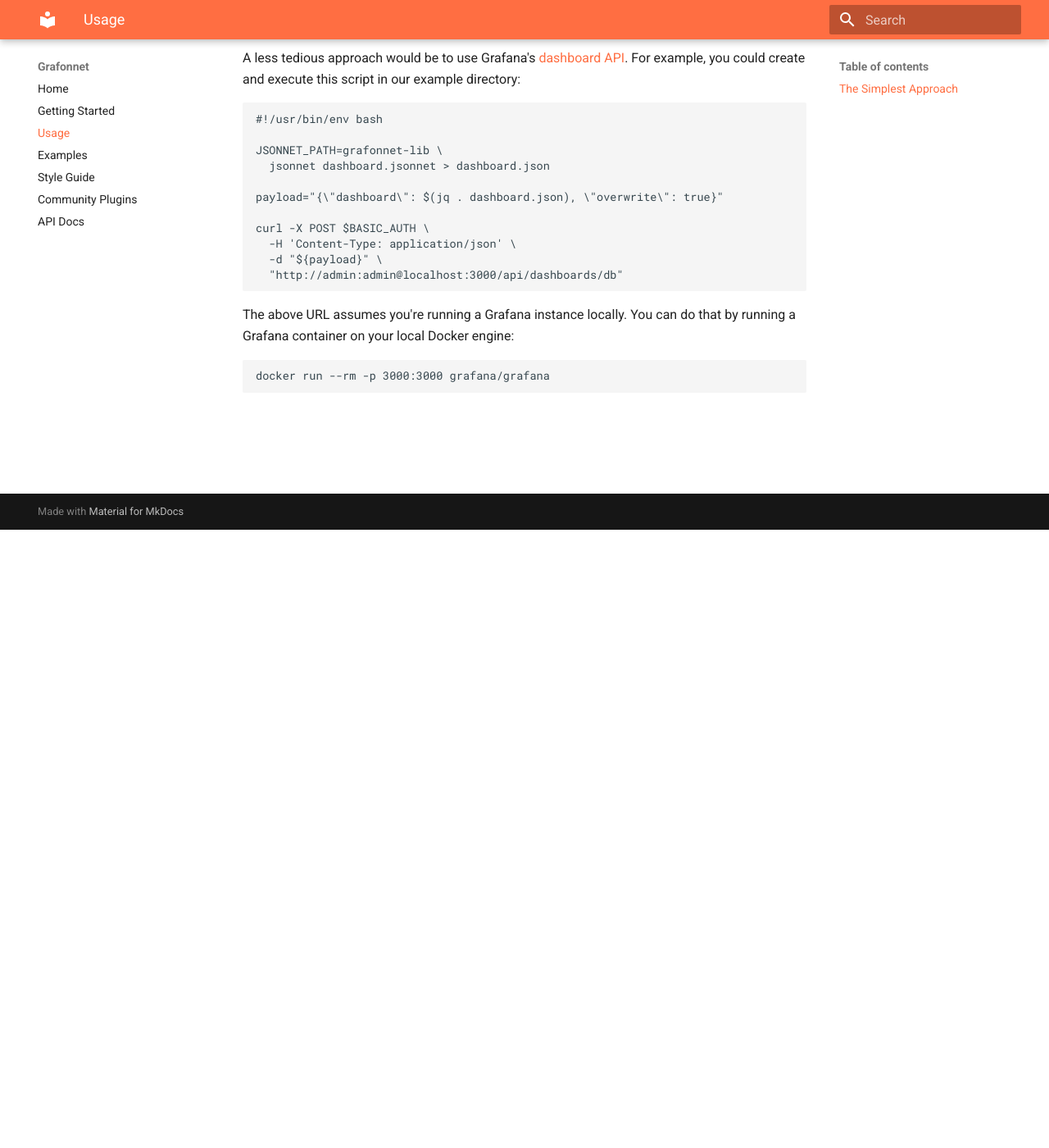
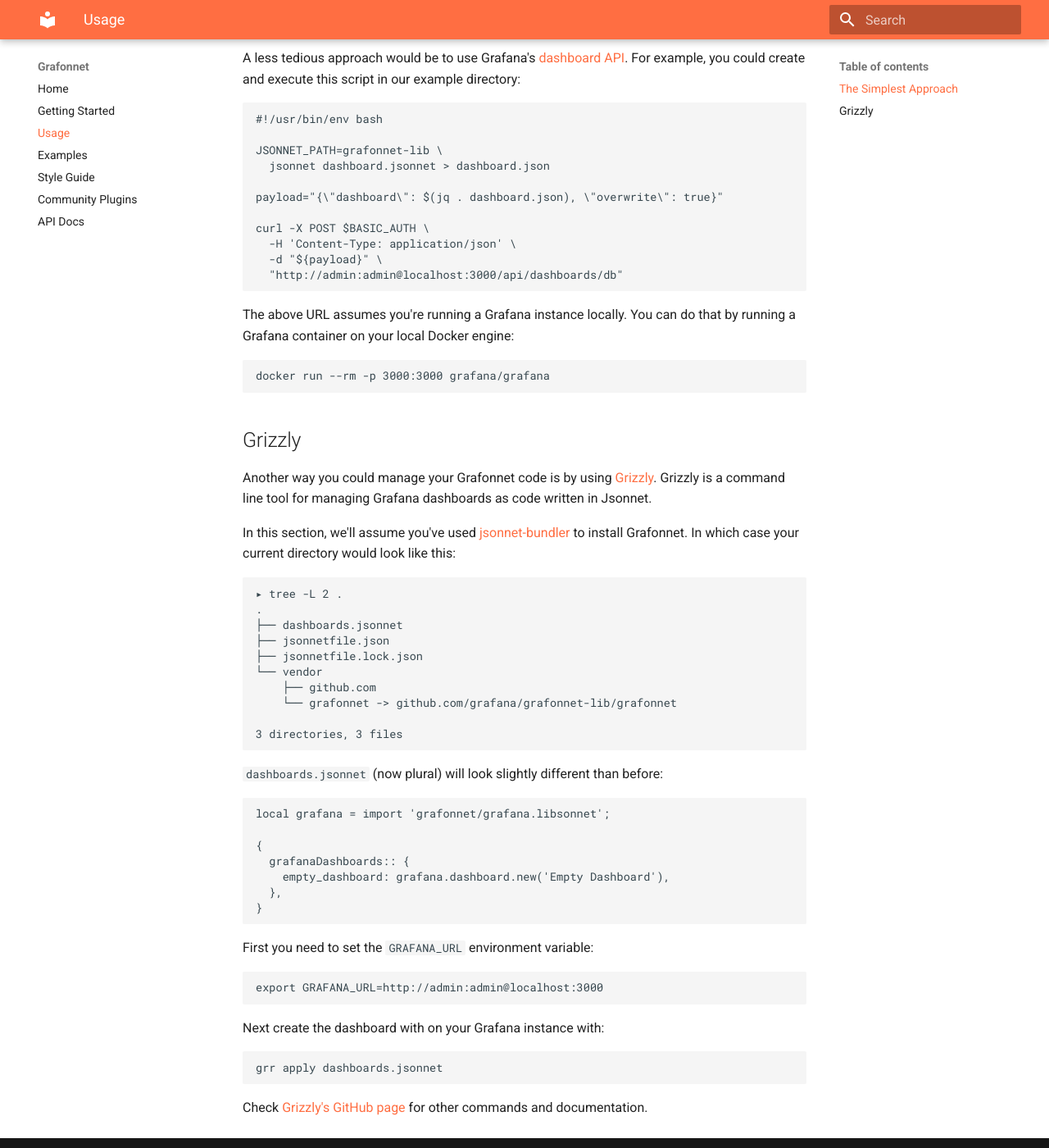
Before and after one commit to grafana/grafonnet-lib, an MkDocs documentation site: the page built from docs/usage.md, in a window 1280 px wide and 1400 px high, scrolled down 754 px. Shown: the whole window at 82% size. Built offline with MkDocs 1.6.1 and Material for MkDocs 9.7.7, drawn with Linux system fonts in a browser that asks for light colours.

Commit message:
Create "Grizzly" section in docs/usage

````diff
--- a/docs/usage.md
+++ b/docs/usage.md
@@ -117,3 +117,53 @@
 ```
 docker run --rm -p 3000:3000 grafana/grafana
 ```
+
+## Grizzly
+
+Another way you could manage your Grafonnet code is by using
+[Grizzly](https://github.com/malcolmholmes/grizzly). Grizzly is a command line
+tool for managing Grafana dashboards as code written in Jsonnet.
+
+In this section, we'll assume you've used
+[jsonnet-bundler](https://github.com/jsonnet-bundler/jsonnet-bundler) to install
+Grafonnet. In which case your current directory would look like this:
+
+```
+▸ tree -L 2 .
+.
+├── dashboards.jsonnet
+├── jsonnetfile.json
+├── jsonnetfile.lock.json
+└── vendor
+    ├── github.com
+    └── grafonnet -> github.com/grafana/grafonnet-lib/grafonnet
+
+3 directories, 3 files
+```
+
+`dashboards.jsonnet` (now plural) will look slightly different than before:
+
+```
+local grafana = import 'grafonnet/grafana.libsonnet';
+
+{
+  grafanaDashboards:: {
+    empty_dashboard: grafana.dashboard.new('Empty Dashboard'),
+  },
+}
+```
+
+First you need to set the `GRAFANA_URL` environment variable:
+
+```
+export GRAFANA_URL=http://admin:admin@localhost:3000
+```
+
+Next create the dashboard with on your Grafana instance with:
+
+```
+grr apply dashboards.jsonnet
+```
+
+Check [Grizzly's GitHub page](https://github.com/malcolmholmes/grizzly) for
+other commands and documentation.
````
